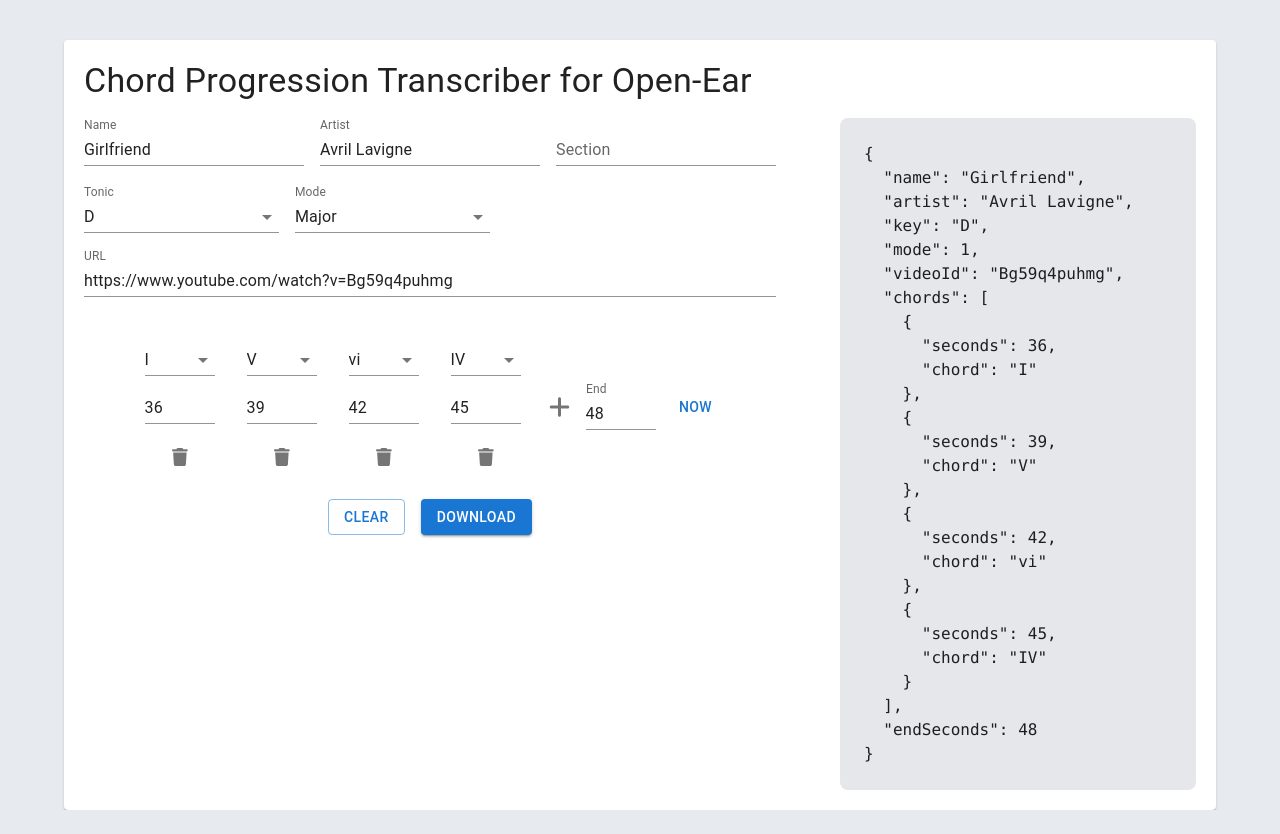
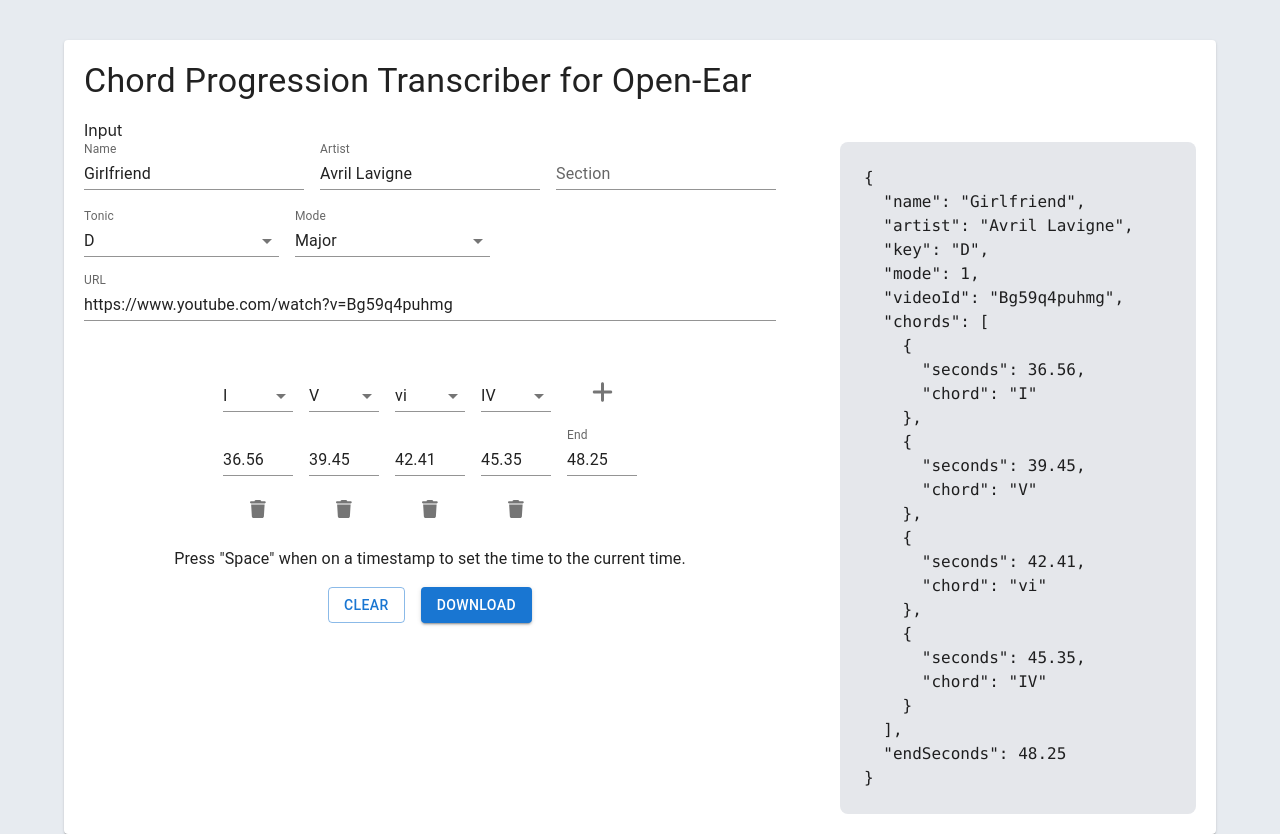
Before and after one commit to ShacharHarshuv/openear-progressions-transcriber, a React (Create React App) app: page / in a window 1280 px wide. Before the commit the page ends 810 px from the top, so only its background shows below. Built offline with nearby package versions, Linux system fonts and the light colour scheme.

Commit message:
Set chord values using space

```diff
--- a/src/PorgressionDescriptor.ts
+++ b/src/PorgressionDescriptor.ts
@@ -24,21 +24,21 @@ export const emptyProgressionDescriptor: ProgressionDescriptor = {
   videoId: "Bg59q4puhmg",
   chords: [
     {
-      seconds: 36,
+      seconds: 36.56,
       chord: "I",
     },
     {
-      seconds: 39,
+      seconds: 39.45,
       chord: "V",
     },
     {
-      seconds: 42,
+      seconds: 42.41,
       chord: "vi",
     },
     {
-      seconds: 45,
+      seconds: 45.35,
       chord: "IV",
     },
   ],
-  endSeconds: 48,
+  endSeconds: 48.25,
 };
--- a/src/ProgressionDescriptorForm/ChordsForm.tsx
+++ b/src/ProgressionDescriptorForm/ChordsForm.tsx
@@ -1,24 +1,167 @@
-import { Stack, Grow, IconButton, Tooltip, Button } from "@mui/material";
+import { Stack, IconButton, Typography } from "@mui/material";
 import { FieldArray, useFormikContext } from "formik";
-import classNames from "classnames";
 import { ComboBox } from "../form/ComboBox";
 import { romanNumeralChordSymbolList } from "../RomanNumeral";
 import { TextField } from "../form/TextField";
 import { FontAwesomeIcon } from "@fortawesome/react-fontawesome";
 import { faTrash } from "@fortawesome/free-solid-svg-icons/faTrash";
 import { faPlus } from "@fortawesome/free-solid-svg-icons/faPlus";
-import React, { useCallback } from "react";
+import React, { useCallback, ReactElement } from "react";
 import { ProgressionDescriptor } from "../PorgressionDescriptor";
 import { useDerived } from "../utility/hooks/useDerived";
 import { findPlayingSegmentIndex } from "../utility/findPlayingSegmentIndex";
 import { useIsPlaying } from "../utility/youtube/useIsPlaying";
 import { YouTubePlayer } from "youtube-player/dist/types";
+import { round, update } from "lodash";
+import { handleOnKeyPress } from "../utility/keyboard-events/handleKeyPress";
 
 export function ChordsForm({ player }: { player: YouTubePlayer | null }) {
-  const { values } = useFormikContext<ProgressionDescriptor>();
+  const { values, setValues } = useFormikContext<ProgressionDescriptor>();
+  const chords = values.chords;
 
   const isPlaying = useIsPlaying(player);
-  const currentChordIndex = useDerived<number | null>(
+  const currentChordIndex = useCurrentChordIndex({
+    player,
+    values,
+    isPlaying,
+  });
+
+  const renderRow = getRenderRow(values.chords);
+
+  const setCurrentTime = useCallback(
+    async (event: Pick<React.KeyboardEvent, "target">) => {
+      const name = (event.target as { name?: string }).name;
+
+      if (!player || !name) {
+        return;
+      }
+
+      const currentTime = round(await player.getCurrentTime(), 2);
+
+      setValues((prevValues: ProgressionDescriptor) => {
+        update(prevValues, name, () => currentTime);
+        return prevValues;
+      });
+    },
+    [player, setValues]
+  );
+
+  return (
+    <Stack spacing={1} alignItems="center" justifyContent="center">
+      <FieldArray name="chords">
+        {({ push, remove }) => (
+          <>
+            <div
+              style={{
+                display: "grid",
+                gridTemplateColumns: `repeat(${chords.length + 1}, 1fr)`,
+                gap: "1rem",
+                justifyItems: "center",
+                alignItems: "end",
+                padding: "1rem",
+              }}
+            >
+              <CurrentChordIndication {...{ currentChordIndex }} />
+              {renderRow(
+                (name) => (
+                  <ComboBox
+                    sx={{ width: 70 }}
+                    name={`${name}.chord`}
+                    options={romanNumeralChordSymbolList}
+                  />
+                ),
+                <IconButton onClick={() => push({})}>
+                  <FontAwesomeIcon icon={faPlus} />
+                </IconButton>
+              )}
+              {renderRow(
+                (name, index) => (
+                  <TextField
+                    sx={{ width: 70 }}
+                    name={`${name}.seconds`}
+                    inputProps={{
+                      type: "number",
+                    }}
+                    onKeyPress={handleOnKeyPress(" ", async (event) => {
+                      setCurrentTime(event);
+
+                      // Move to next field
+                      setTimeout(() => {
+                        const nextField = document.getElementById(
+                          `chords.${index + 1}.seconds`
+                        );
+
+                        if (nextField) {
+                          nextField.focus();
+                        } else {
+                          document.getElementById("endSeconds")?.focus();
+                        }
+                      });
+                    })}
+                  />
+                ),
+                <TextField
+                  sx={{ width: 70 }}
+                  name="endSeconds"
+                  label="End"
+                  onKeyPress={handleOnKeyPress(" ", async (event) => {
+                    event.preventDefault();
+                    setCurrentTime(event);
+                  })}
+                />
+              )}
+              {renderRow((_, index) => (
+                <IconButton size="small" onClick={() => remove(index)}>
+                  <FontAwesomeIcon icon={faTrash} />
+                </IconButton>
+              ))}
+            </div>
+          </>
+        )}
+      </FieldArray>
+      <Typography variant="body1">
+        Press "Space" when on a timestamp to set the time to the current time.
+      </Typography>
+    </Stack>
+  );
+}
+
+function CurrentChordIndication({
+  currentChordIndex,
+}: {
+  currentChordIndex: number | null;
+}) {
+  return (
+    <>
+      {currentChordIndex !== null && (
+        <div
+          className="rounded-md border-2 border-gray-300 p-2"
+          style={{
+            gridArea: `1 / ${currentChordIndex + 1} / 5 / ${
+              currentChordIndex + 1
+            } `,
+            justifySelf: "stretch",
+            alignSelf: "stretch",
+            margin: "-0.5rem",
+            padding: "0.5rem",
+          }}
+        />
+      )}
+    </>
+  );
+}
+
+function useCurrentChordIndex({
+  player,
+  isPlaying,
+  values,
+}: {
+  player: YouTubePlayer | null;
+  isPlaying: boolean;
+  values: Pick<ProgressionDescriptor, "chords" | "endSeconds">;
+}) {
+  // todo: is it correct to use useCallback here?
+  return useDerived<number | null>(
     null,
     useCallback(
       (set) => {
@@ -52,61 +195,35 @@ export function ChordsForm({ player }: { player: YouTubePlayer | null }) {
       [player, isPlaying, values.chords]
     )
   );
+}
 
-  return (
-    <Stack
-      spacing={1}
-      direction="row"
-      alignItems="center"
-      justifyContent="center"
-    >
-      <FieldArray name="chords">
-        {({ push, remove }) => (
-          <>
-            {values.chords.map((chord, index) => (
-              <Grow in={true} key={index}>
-                <Stack
-                  alignItems="center"
-                  gap={2}
-                  className={classNames("rounded-md border-4 p-2", {
-                    "border-transparent": index !== currentChordIndex,
-                  })}
-                >
-                  <ComboBox
-                    sx={{ width: 70 }}
-                    name={`chords.${index}.chord`}
-                    options={romanNumeralChordSymbolList}
-                  />
-                  <TextField
-                    sx={{ width: 70 }}
-                    name={`chords.${index}.seconds`}
-                    inputProps={{
-                      type: "number",
-                    }}
-                  />
-                  <IconButton size="small" onClick={() => remove(index)}>
-                    <FontAwesomeIcon icon={faTrash} />
-                  </IconButton>
-                </Stack>
-              </Grow>
-            ))}
-            <IconButton onClick={() => push({})}>
-              <FontAwesomeIcon icon={faPlus} />
-            </IconButton>
-            <TextField sx={{ width: 70 }} name="endSeconds" label="End" />
-          </>
-        )}
-      </FieldArray>
-      <Tooltip title="Use this to set the value of the currently focused field">
-        <Button
-          onClick={() => {
-            const focusedElement = document.activeElement;
-            console.log(focusedElement);
-          }}
-        >
-          Now
-        </Button>
-      </Tooltip>
-    </Stack>
-  );
+type RowRenderFn = (name: string, index: number) => ReactElement;
+
+export function getRenderRow(chords: ProgressionDescriptor["chords"]) {
+  let rowIndex = 0;
+
+  return function renderRow(renderFn: RowRenderFn, ...rest: ReactElement[]) {
+    const currentRow = rowIndex++;
+
+    const elements = chords
+      .map((element, index) => renderFn(`chords.${index}`, index))
+      .concat(rest);
+
+    return (
+      <>
+        {elements.map((elm, index) => (
+          <span
+            key={index}
+            style={{
+              gridArea: `${currentRow + 1} / ${index + 1} / ${
+                currentRow + 1
+              } / ${index + 1}`,
+            }}
+          >
+            {elm}
+          </span>
+        ))}
+      </>
+    );
+  };
 }
--- a/src/ProgressionDescriptorForm/ProgressionDescriptorForm.tsx
+++ b/src/ProgressionDescriptorForm/ProgressionDescriptorForm.tsx
@@ -56,6 +56,8 @@ export function ProgressionDescriptorForm() {
   return (
     <FormikProvider value={formik}>
       <Form>
+        Input
+        <input type={"text"} />
         <Stack spacing={8} direction="row">
           <Stack spacing={2}>
             <Stack spacing={2} direction="row">
@@ -71,10 +73,7 @@ export function ProgressionDescriptorForm() {
               <ComboBox name="mode" options={modes} label="Mode" />
               {/*TODO: should be combo box*/}
             </Stack>
-            <YoutubeUrlField
-              label="URL"
-              name="videoId"
-            />
+            <YoutubeUrlField label="URL" name="videoId" />
             <YouTube
               videoId={values.videoId}
               onReady={(event) => {
--- /dev/null
+++ b/src/utility/keyboard-events/handleKeyPress.ts
@@ -0,0 +1,15 @@
+import React from "react";
+
+export function handleOnKeyPress(
+  key: string,
+  callback: (event: React.KeyboardEvent) => void
+) {
+  return function (event: React.KeyboardEvent) {
+    if (event.key !== key) {
+      return;
+    }
+
+    event.preventDefault();
+    callback(event);
+  };
+}
```
